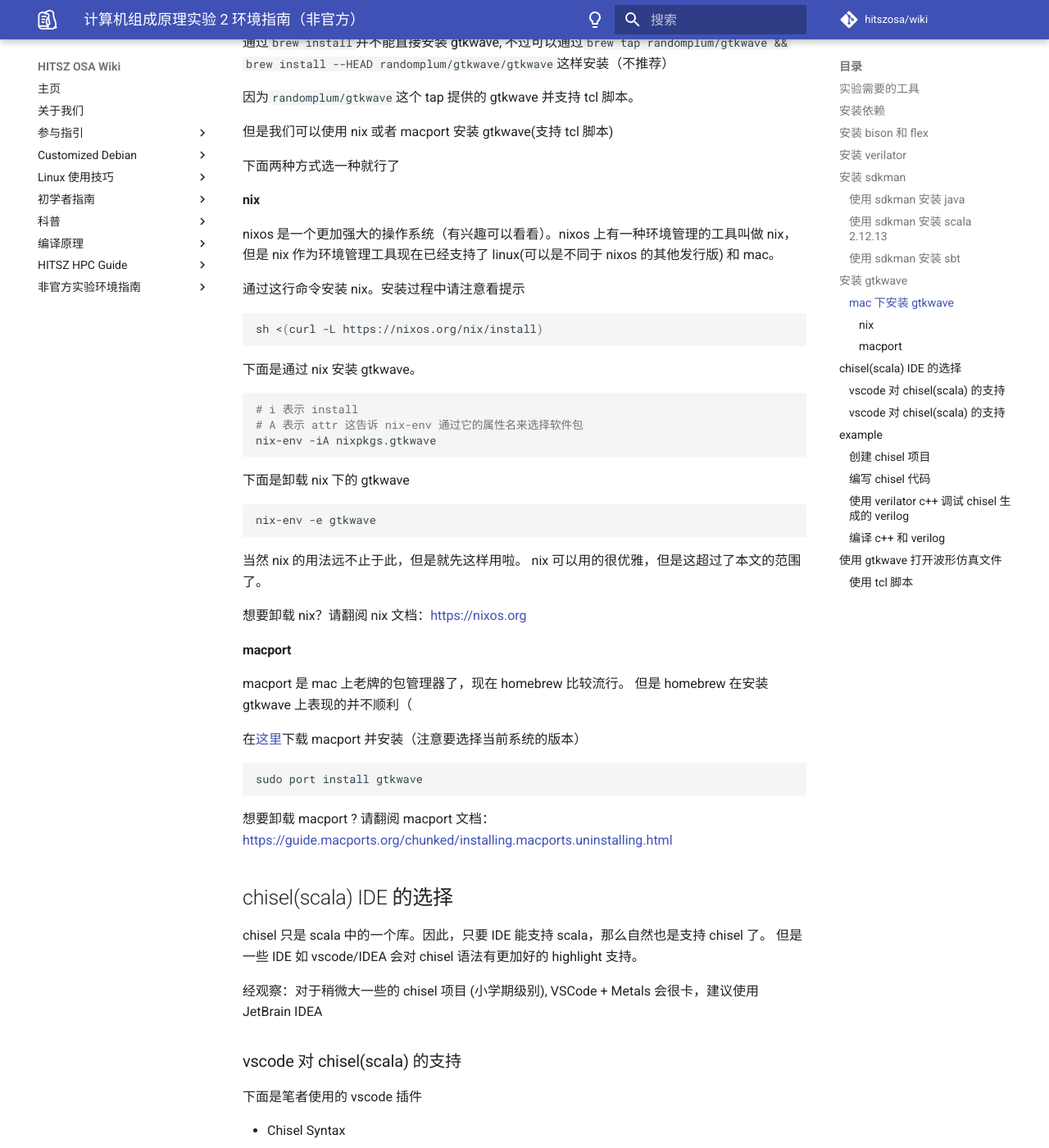
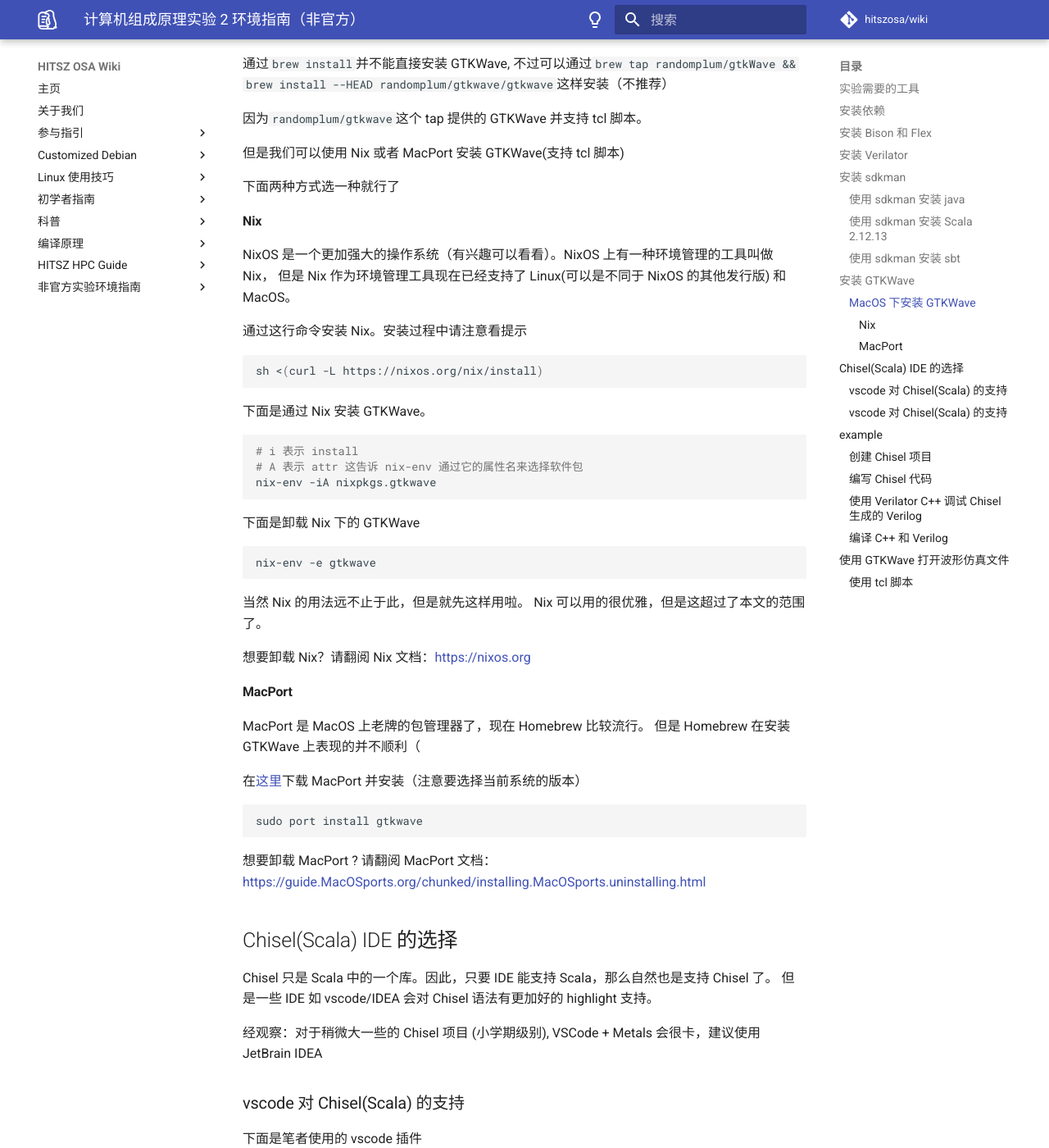
Before and after one commit to hitszosa/wiki, an MkDocs documentation site: the page built from docs/unofficial-lab-env/comp-organ-lab2.md, in a window 1280 px wide and 1400 px high, scrolled down 3765 px. Shown: the whole window at 82% size. Built offline with MkDocs 1.6.1 and Material for MkDocs 9.7.7, drawn with Linux system fonts in a browser that asks for light colours; comment, search, counter and statistics services are not loaded; some of the changed text lies outside the part shown.

Commit message:
改了一些英文拼写

````diff
--- a/docs/unofficial-lab-env/comp-organ-lab2.md
+++ b/docs/unofficial-lab-env/comp-organ-lab2.md
@@ -1,82 +1,82 @@
 # 计算机组成原理实验 2 环境指南（非官方）
 
-以下指南适合有 linux/mac 环境的同学使用。
+以下指南适合有 Linux/MacOS 环境的同学使用。
 
-笔者心态：对 verilog 感到不适，并且想折腾一些花样。
+笔者心态：对 Verilog 感到不适，并且想折腾一些花样。
 
 ## 实验需要的工具
 
-- verilator
-- chisel
-- gtkwave
+- Verilator
+- Chisel
+- GTKWave
 
 ## 安装依赖
 
 实验工具安装需要
 
-- bison
-- flex
+- Bison
+- Flex
 - gcc
 - git
 - g++
 - java
 - make
 - sbt
-- scala
+- Scala
 - sdkman
-- verilator
+- Verilator
 
 通过以下命令可以安装
 
 ```sh
-# debian/ubuntu
+# Debian/Ubuntu
 sudo apt install build-essential git device-tree-compiler
-# ubuntu
+# Ubuntu
 sudo apt install build-essential git device-tree-compiler
-# arch
+# ArchLinux
 sudo pacman -Sy base-devel git dtc
-# opensuse
+# OpenSUSE
 sudo zypper in -t pattern devel_C_C++
 ```
 
-如果配置环境过程中出现“command not found.”可能是有依赖的工具没装，此时可以利用搜索引擎。
+如果配置环境过程中出现 "command not found." 可能是有依赖的工具没装，此时可以利用搜索引擎。
 
-mac 需要安装 homebrew 作为包管理器，请查阅：https://mirrors.tuna.tsinghua.edu.cn/help/homebrew/
+MacOS 需要安装 Homebrew 作为包管理器，请查阅：https://mirrors.tuna.tsinghua.edu.cn/help/homebrew/
 
-## 安装 bison 和 flex
+## 安装 Bison 和 Flex
 
-bison 和 flex 是 gnu 提供的两个语法解析工具。
-（verilator 依赖这两个工具将 verilog 代码编译成 c++ 的 class）
+Bison 和 Flex 是 GNU 提供的两个语法解析工具。
+（Verilator 依赖这两个工具将 Verilog 代码编译成 C++ 的 class）
 
 ```sh
-# debian/ubuntu
+# Debian/Ubuntu
 sudo apt install bison flex
-# fedora/centos
+# fedora/CentOS
 sudo dnf install bison flex
-# arch
+# ArchLinux
 sudo pacman -Sy bison flex
-# opensuse
+# OpenSUSE
 sudo zypper in bison flex
-# mac
+# MacOS
 brew install bison flex
 ```
 
-## 安装 verilator
+## 安装 Verilator
 
 使用包管理器安装
 
 ```sh
-# debian/ubuntu
-sudo apt install verilator
-# fedora/centos
-sudo dnf install verilator verilator-devel
-# arch
-sudo pacman -Sy verilator
-# mac
-brew install verilator
+# Debian/Ubuntu
+sudo apt install Verilator
+# fedora/CentOS
+sudo dnf install Verilator Verilator-devel
+# ArchLinux
+sudo pacman -Sy Verilator
+# MacOS
+brew install Verilator
 ```
 
-但是有一些 linux 的发行版，他会将包拆的比较奇怪，导致没法找到 `verilated.mk` 之类的情况发生。亦或者是版本比较老，则可以使用编译安装
+但是有一些 Linux 的发行版，他会将包拆的比较奇怪，导致没法找到 `verilated.mk` 之类的情况发生。亦或者是版本比较老，则可以使用编译安装
 
 ```sh
 # 先 cd 到一个文件夹中，推荐 cd 到 $HOME/Downloads
@@ -86,12 +86,12 @@ autoconf # 生成 ./configure 文件
 ./configure --prefix=$HOME/app/verilator # 配置 makefile 和安装路径
 make -j `nproc` # 多核编译
 make install  # 这会安装到 $HOME/app/verilator 中
-echo 'export VERILATOR_ROOT=$HOME/app/verilator' >> .bashrc # 追加环境变量
+echo 'export Verilator_ROOT=$HOME/app/verilator' >> .bashrc # 追加环境变量
 ```
 
-如果想要其他支持，请查阅 verilator 的安装文档 https://verilator.org/guide/latest/install.html
+如果想要其他支持，请查阅 Verilator 的安装文档 https://verilator.org/guide/latest/install.html
 
-verilator 在编译过程中，需要用到 gnu 方言，因此推荐使用 linux。当然 mac 下的`brew install`就已经可以正常工作了。
+Verilator 在编译过程中，需要用到 GNU 方言，因此推荐使用 linux。当然 MacOS 下的`brew install`就已经可以正常工作了。
 
 ## 安装 sdkman
 
@@ -99,17 +99,17 @@ verilator 在编译过程中，需要用到 gnu 方言，因此推荐使用 linu
 如果我们发行版的包管理器可以顺利安装 java, scala@2.12.13, sbt，那么实际上也不需要 sdkman。
 
 ```sh
-# arch
+# ArchLinux
 paru sbt
 sudo pacman -Sy openjdk
 paru scala_2.12
 # fedora
 sudo dnf install sbt openjdk scala-2.12
-# mac
+# MacOS
 brew install sbt openjdk scala@2.12
 ```
 
-注意，笔者没有查到 ubuntu/debian/opensuse/centos 可以使用包管理安装 sbt 的方式。
+注意，笔者没有查到 Ubuntu/Debian/OpenSUSE/CentOS 可以使用包管理安装 sbt 的方式。
 因此，推荐通过 sdkman 安装 sbt。当然，scala 和 openjdk 是可以通过包管理器安装的。
 
 可以通过下面这个命令安装
@@ -126,7 +126,7 @@ curl -s "https://get.sdkman.io" | bash
 sdk install java
 ```
 
-### 使用 sdkman 安装 scala 2.12.13
+### 使用 sdkman 安装 Scala 2.12.13
 
 ```sh
 sdk install scala 2.12.13
@@ -134,55 +134,55 @@ sdk install scala 2.12.13
 
 ### 使用 sdkman 安装 sbt
 
-sbt 是 scala 项目的构建软件
+sbt 是 Scala 项目的构建软件
 
 ```sh
 sdk install sbt
 ```
 
-## 安装 gtkwave
+## 安装 GTKWave
 
 ```sh
-# debian/ubuntu
+# Debian/Ubuntu
 sudo apt install gtkwave
-# fedora/centos
+# fedora/CentOS
 sudo dnf install gtkwave
-# arch
+# ArchLinux
 sudo pacman -Sy gtkwave
-# opensuse
+# OpenSUSE
 sudo zypper in gtkwave
 # windows
 winget install gtkwave
 ```
 
-如果 windows/mac 作为宿主系统，应该是在 windows/mac 中安装 gtkwave，然后在 windows/mac 打开 `.vcd` 文件。
+如果 windows/MacOS 作为宿主系统，应该是在 windows/MacOS 中安装 GTKWave，然后在 windows/MacOS 打开 `.vcd` 文件。
 如果是 ssh 连接的 linux，可以使用 CyberDuck 或者是 MountainDuck（付费）或者是 sshfs 挂载目录，然后在 宿主机上 `gtkwave <.vcd>` 或者是双击打开。（笔者就是用的这种方式）
 
-### mac 下安装 gtkwave
+### MacOS 下安装 GTKWave
 
-mac 下安装 gtkwave 是一件非常令人感到疑惑的事情。mac 有着地狱一般的向下兼容问题。
+MacOS 下安装 GTKWave 是一件非常令人感到疑惑的事情。MacOS 有着地狱一般的向下兼容问题。
 
-通过`brew install`并不能直接安装 gtkwave,
-不过可以通过`brew tap randomplum/gtkwave && brew install --HEAD randomplum/gtkwave/gtkwave`这样安装（不推荐）
+通过`brew install`并不能直接安装 GTKWave,
+不过可以通过`brew tap randomplum/gtkWave && brew install --HEAD randomplum/gtkwave/gtkwave`这样安装（不推荐）
 
-因为`randomplum/gtkwave`这个 tap 提供的 gtkwave 并支持 tcl 脚本。
+因为`randomplum/gtkwave`这个 tap 提供的 GTKWave 并支持 tcl 脚本。
 
-但是我们可以使用 nix 或者 macport 安装 gtkwave(支持 tcl 脚本)
+但是我们可以使用 Nix 或者 MacPort 安装 GTKWave(支持 tcl 脚本)
 
 下面两种方式选一种就行了
 
-#### nix
+#### Nix
 
-nixos 是一个更加强大的操作系统（有兴趣可以看看）。nixos 上有一种环境管理的工具叫做 nix，
-但是 nix 作为环境管理工具现在已经支持了 linux(可以是不同于 nixos 的其他发行版) 和 mac。
+NixOS 是一个更加强大的操作系统（有兴趣可以看看）。NixOS 上有一种环境管理的工具叫做 Nix，
+但是 Nix 作为环境管理工具现在已经支持了 Linux(可以是不同于 NixOS 的其他发行版) 和 MacOS。
 
-通过这行命令安装 nix。安装过程中请注意看提示
+通过这行命令安装 Nix。安装过程中请注意看提示
 
 ```sh
 sh <(curl -L https://nixos.org/nix/install)
 ```
 
-下面是通过 nix 安装 gtkwave。
+下面是通过 Nix 安装 GTKWave。
 
 ```sh
 # i 表示 install
@@ -190,38 +190,38 @@ sh <(curl -L https://nixos.org/nix/install)
 nix-env -iA nixpkgs.gtkwave
 ```
 
-下面是卸载 nix 下的 gtkwave
+下面是卸载 Nix 下的 GTKWave
 
 ```sh
 nix-env -e gtkwave
 ```
 
-当然 nix 的用法远不止于此，但是就先这样用啦。
-nix 可以用的很优雅，但是这超过了本文的范围了。
+当然 Nix 的用法远不止于此，但是就先这样用啦。
+Nix 可以用的很优雅，但是这超过了本文的范围了。
 
-想要卸载 nix？请翻阅 nix 文档：https://nixos.org
+想要卸载 Nix？请翻阅 Nix 文档：https://nixos.org
 
-#### macport
+#### MacPort
 
-macport 是 mac 上老牌的包管理器了，现在 homebrew 比较流行。
-但是 homebrew 在安装 gtkwave 上表现的并不顺利（
+MacPort 是 MacOS 上老牌的包管理器了，现在 Homebrew 比较流行。
+但是 Homebrew 在安装 GTKWave 上表现的并不顺利（
 
-在[这里](https://www.macports.org/install.php)下载 macport 并安装（注意要选择当前系统的版本）
+在[这里](https://www.MacOSports.org/install.php)下载 MacPort 并安装（注意要选择当前系统的版本）
 
 ```sh
 sudo port install gtkwave
 ```
 
-想要卸载 macport ? 请翻阅 macport 文档：https://guide.macports.org/chunked/installing.macports.uninstalling.html
+想要卸载 MacPort ? 请翻阅 MacPort 文档：https://guide.MacOSports.org/chunked/installing.MacOSports.uninstalling.html
 
-## chisel(scala) IDE 的选择
+## Chisel(Scala) IDE 的选择
 
-chisel 只是 scala 中的一个库。因此，只要 IDE 能支持 scala，那么自然也是支持 chisel 了。
-但是一些 IDE 如 vscode/IDEA 会对 chisel 语法有更加好的 highlight 支持。
+Chisel 只是 Scala 中的一个库。因此，只要 IDE 能支持 Scala，那么自然也是支持 Chisel 了。
+但是一些 IDE 如 vscode/IDEA 会对 Chisel 语法有更加好的 highlight 支持。
 
-经观察：对于稍微大一些的 chisel 项目 (小学期级别), VSCode + Metals 会很卡，建议使用 JetBrain IDEA
+经观察：对于稍微大一些的 Chisel 项目 (小学期级别), VSCode + Metals 会很卡，建议使用 JetBrain IDEA
 
-### vscode 对 chisel(scala) 的支持
+### vscode 对 Chisel(Scala) 的支持
 
 下面是笔者使用的 vscode 插件
 
@@ -230,7 +230,7 @@ chisel 只是 scala 中的一个库。因此，只要 IDE 能支持 scala，那
 - Scala Snippets
 - Scala Syntax (official)
 
-### vscode 对 chisel(scala) 的支持
+### vscode 对 Chisel(Scala) 的支持
 
 下面是笔者使用的 JetBrain IDEA 插件
 
@@ -240,15 +240,15 @@ chisel 只是 scala 中的一个库。因此，只要 IDE 能支持 scala，那
 
 下面这个例子可以在：https://github.com/KINGFIOX/chisel-verilator-example 这里找到
 
-### 创建 chisel 项目
+### 创建 Chisel 项目
 
-chisel 是 scala 的一个库并且目前为止并没有一个真正的 chisel IDE。我们可以通过官方的 chisel-template 创建我们的项目。
+Chisel 是 Scala 的一个库并且目前为止并没有一个真正的 Chisel IDE。我们可以通过官方的 Chisel-template 创建我们的项目。
 
 ```sh
 git clone https://github.com/chipsalliance/chisel-template.git <my-chisel-project>
 ```
 
-### 编写 chisel 代码
+### 编写 Chisel 代码
 
 chisel-template 项目下天然的提供了一个 GCD 硬件 module。
 
@@ -256,8 +256,8 @@ chisel-template 项目下天然的提供了一个 GCD 硬件 module。
 /// src/main/scala/gcd/GCD.scala
 package gcd
 
-import chisel3._
-// _root_ disambiguates from package chisel3.util.circt if user imports chisel3.util._
+import Chisel3._
+// _root_ disambiguates from package Chisel3.util.circt if user imports Chisel3.util._
 import _root_.circt.stage.ChiselStage
 
 /**
@@ -300,10 +300,10 @@ object GCD extends App {
 }
 ```
 
-上面这个 `class GCD extends Module` 继承了 chisel 的 Module 抽象类。在这个类里面，我们实现了 GCD 模块。
-对应的也就是 verilog 中的 `module GCD();`。在这个 `class GCD` 中，我们描述了 GCD 的行为。
+上面这个 `class GCD extends Module` 继承了 Chisel 的 Module 抽象类。在这个类里面，我们实现了 GCD 模块。
+对应的也就是 Verilog 中的 `module GCD();`。在这个 `class GCD` 中，我们描述了 GCD 的行为。
 
-除了一个 `class GCD` ，下面还有一个 `object GCD` 单例。这个单例继承了 App, App 相当于是 scala 中的 `class Main`。
+除了一个 `class GCD` ，下面还有一个 `object GCD` 单例。这个单例继承了 App, App 相当于是 Scala 中的 `class Main`。
 `object GCD` 中，我们执行了 sv file 的发射。然后我们可以通过执行 `sbt "runMain gcd.GCD"` 运行 sv file 的发射。
 最后，我们就可以在根目录下看到对应的 GCD.sv 文件啦
 
@@ -336,12 +336,12 @@ module GCD(
 endmodule
 ```
 
-- 这里是 scala 教程：https://docs.scala-lang.org/zh-cn/
-- 这里是 chisel 教程：https://www.chisel-lang.org/docs/cookbooks/cookbook
+- 这里是 Scala 教程：https://docs.scala-lang.org/zh-cn/
+- 这里是 Chisel 教程：https://www.chisel-lang.org/docs/cookbooks/cookbook
 
-### 使用 verilator c++ 调试 chisel 生成的 verilog
+### 使用 Verilator C++ 调试 Chisel 生成的 Verilog
 
-下面是一个 c++ 下的 testbench
+下面是一个 C++ 下的 testbench
 
 ```cxx
 #include "VGCD.h"
@@ -426,20 +426,20 @@ int main(int argc, char** argv)
 }
 ```
 
-### 编译 c++ 和 verilog
+### 编译 C++ 和 Verilog
 
 ```sh
-verilator -Wall --cc --trace -Iobj_dir -Wno-UNUSEDSIGNAL GCD.sv --exe tb.cxx # 会生成 obj_dir 文件夹，这是将 verilog 编译成了 c++ 的 class
+verilator -Wall --cc --trace -Iobj_dir -Wno-UNUSEDSIGNAL GCD.sv --exe tb.cxx # 会生成 obj_dir 文件夹，这是将 Verilog 编译成了 C++ 的 class
 make -C obj_dir -f VGCD.mk
 ```
 
-这样我们就用 verilator 编译完成了 c++ 和 verilog。我们可以在 obj_dir 文件夹下面找到 VGCD 可执行文件。
+这样我们就用 Verilator 编译完成了 C++ 和 Verilog。我们可以在 obj_dir 文件夹下面找到 VGCD 可执行文件。
 我们可以通过 `./VGCD` 执行可执行文件。执行完成以后，可以看到输出 `success` 字样并且在项目的根目录下生成了 `gcd.vcd` 文件。
 我们可以使用 vscode 的 wavetrace 插件（付费）打开 `.vcd` 文件。
 
-这是 verilator 的使用教程：https://itsembedded.com/dhd_list/
+这是 Verilator 的使用教程：https://itsembedded.com/dhd_list/
 
-## 使用 gtkwave 打开波形仿真文件
+## 使用 GTKWave 打开波形仿真文件
 
 ```sh
 gtkwave gcd.vcd
@@ -447,12 +447,12 @@ gtkwave gcd.vcd
 
 ### 使用 tcl 脚本
 
-每次我们使用 gtkwave 调试波形图的时候。每次打开需要一个步骤：选中信号，然后 append/insert。
-这很不优雅。尤其是：当我们需要频繁的调试。打开 gtkwave -> 选中信号 -> a/i -> 看波形 -> 改代码 -> make run -> 打开 gtkwave ->
+每次我们使用 GTKWave 调试波形图的时候。每次打开需要一个步骤：选中信号，然后 append/insert。
+这很不优雅。尤其是：当我们需要频繁的调试。打开 GTKWave -> 选中信号 -> a/i -> 看波形 -> 改代码 -> make run -> 打开 GTKWave ->
 选中信号 -> a/i -> 看波形 -> ...
 
 但是，实际上，选中信号 -> a/i 这个步骤我们可以实现的更加自动化一些 —— 编写 tcl 脚本！
-实现打开 gtkwave 的时候，就将所有的信号 append/insert 到屏幕上
+实现打开 GTKWave 的时候，就将所有的信号 append/insert 到屏幕上
 
 创建一个 load_all_waves.tcl 文件，写入以下内容，保存。
 
````
